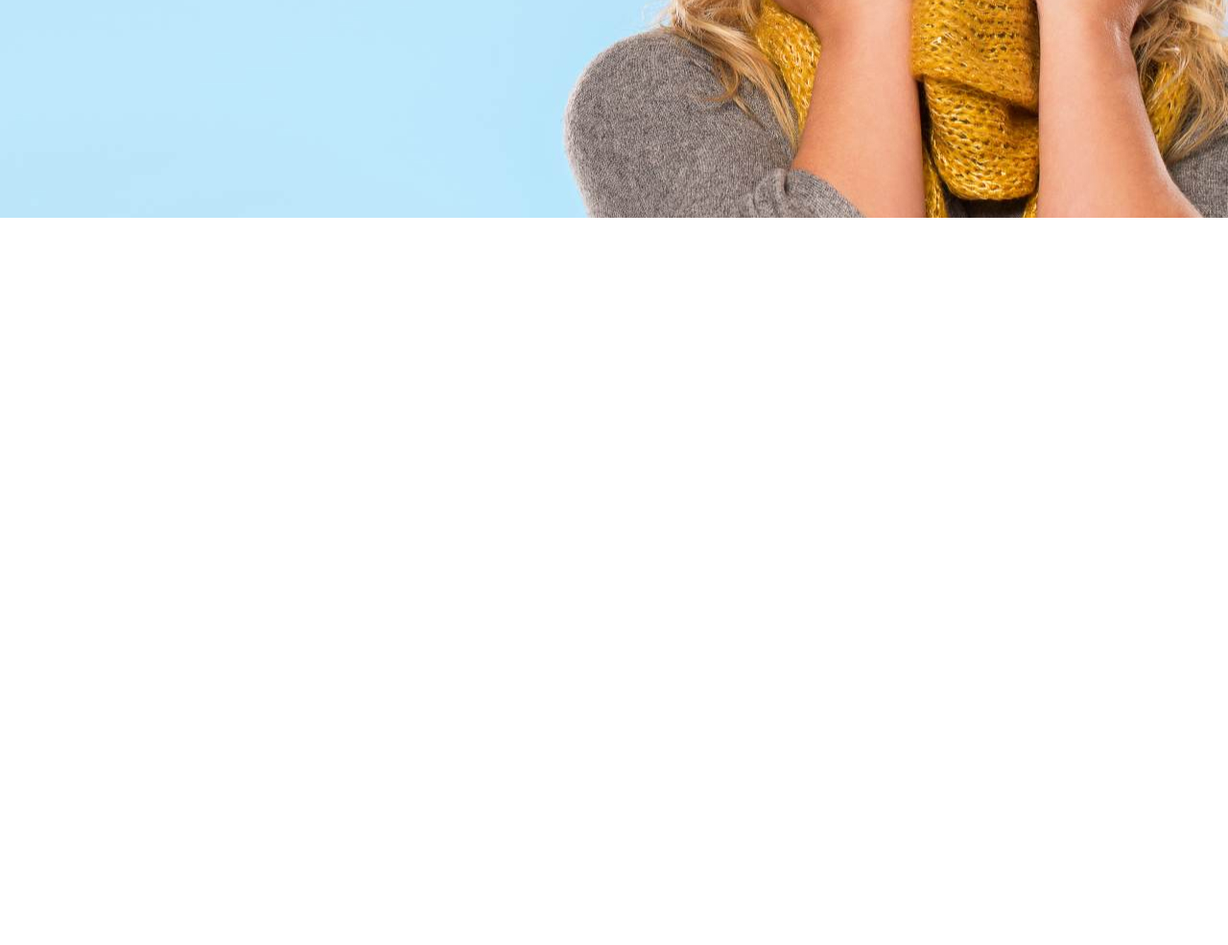
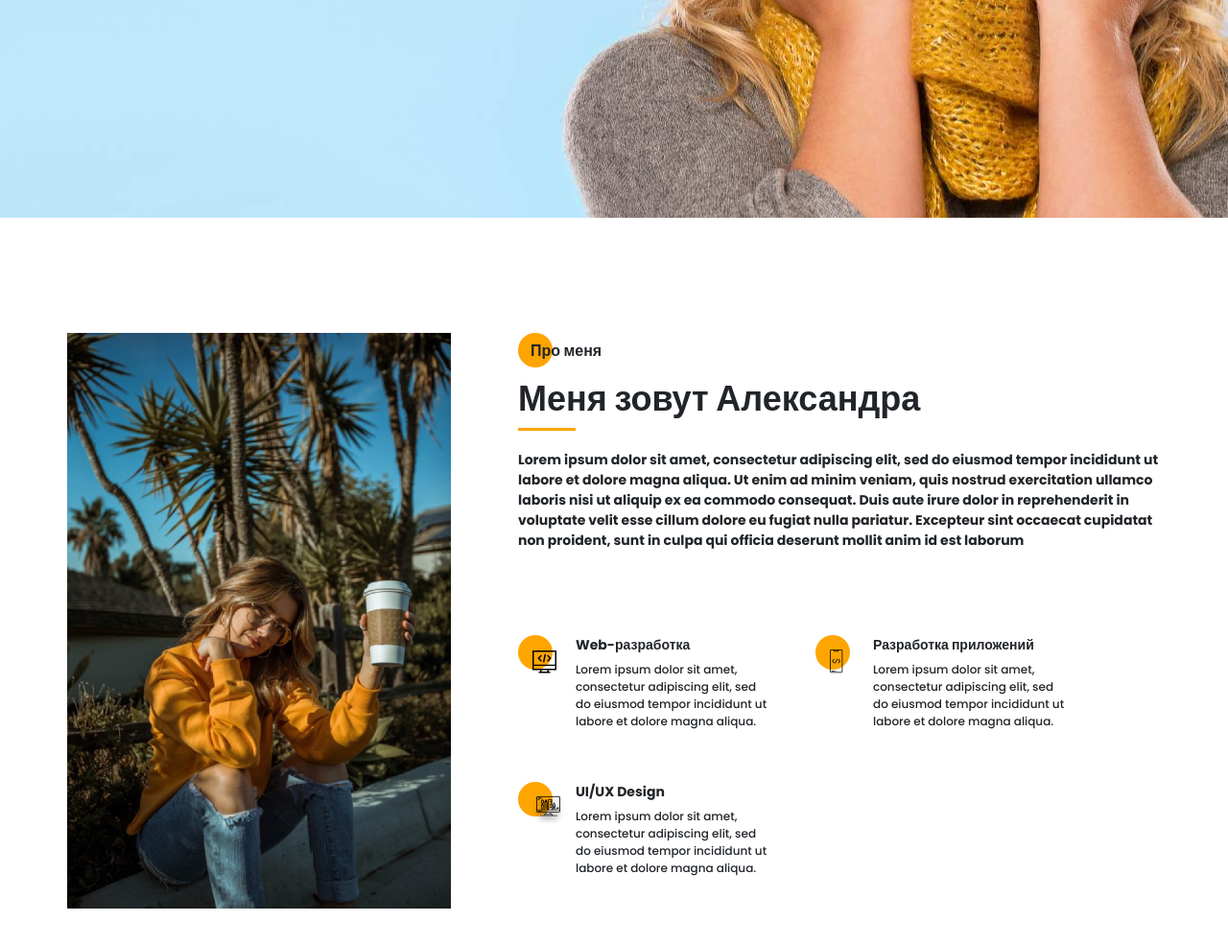
Before and after one commit to prostokal/prostokal.github.io, a plain HTML site: page src/index.html in a window 1280 px wide. Shown: the part 573-1558 px from the top of the page at 96% size. Before the commit the page ends 800 px from the top, so only its background shows below. Drawn offline with nearby package versions, Linux system fonts and the light colour scheme; files that its build step writes are made by us from their sources; files whose address does not match are found by name.

Commit message:
add,finished about section

```diff
--- a/src/index.html
+++ b/src/index.html
@@ -116,6 +116,49 @@
         </div>
     </section>
 
+    <section class="about">
+        <div class="container">
+            <div class="about__wrapper">
+                <div class="about__img"><img src="img/name/photo.jpg" alt="photo"></div>
+                <div class="about__descr">
+                <h2 class="about__me title_fz16">Про меня</h2>
+                <div class="title">Меня зовут Александра</div>
+                <div class="divider"></div>
+                <p class="title title_fz14 about__text">Lorem ipsum dolor sit amet, consectetur adipiscing elit, sed do eiusmod tempor incididunt ut labore et dolore magna aliqua. Ut enim ad minim veniam, quis nostrud exercitation ullamco laboris nisi ut aliquip ex ea commodo consequat. Duis aute irure dolor in reprehenderit in voluptate velit esse cillum dolore eu fugiat nulla pariatur. Excepteur sint occaecat cupidatat non proident, sunt in culpa qui officia deserunt mollit anim id est laborum</p>
+                </div>
+                <div class="about__skills">
+                    <div class="about__skills-item">
+                        <div class="about__skills-circle">
+                            <img src="icons/name/web-development.svg" alt="web-dev">
+                        </div>
+                        <div>
+                                <div class="title title_fz14">Web-разработка</div>
+                                <div class="about__skills-text">Lorem ipsum dolor sit amet, consectetur adipiscing elit, sed do eiusmod tempor incididunt ut labore et dolore magna aliqua.</div>
+                        </div>
+                    </div>
+                    <div class="about__skills-item">
+                        <div class="about__skills-circle">
+                            <img src="icons/name/mobile-dev.svg" alt="web-dev">
+                        </div>
+                        <div>
+                                <div class="title title_fz14">Разработка приложений</div>
+                                <div class="about__skills-text">Lorem ipsum dolor sit amet, consectetur adipiscing elit, sed do eiusmod tempor incididunt ut labore et dolore magna aliqua.</div>
+                        </div>
+                    </div>
+                    <div class="about__skills-item">
+                        <div class="about__skills-circle">
+                            <img src="icons/name/Design.svg" alt="web-dev">
+                        </div>
+                        <div>
+                                <div class="title title_fz14">UI/UX Design</div>
+                                <div class="about__skills-text">Lorem ipsum dolor sit amet, consectetur adipiscing elit, sed do eiusmod tempor incididunt ut labore et dolore magna aliqua.</div>
+                        </div>
+                    </div>
+                </div>
+            </div>
+    </div>
+    </section>
+
     <script src="js/script.js"></script>
 </body>
 </html>
--- /dev/null
+++ b/src/sass/blocks/_about.scss
@@ -0,0 +1,59 @@
+.about {
+    padding: 120px 0;
+    &__wrapper {
+        display: grid;
+        grid-template-columns: 400px 670px;
+        grid-template-rows: minmax(245px, auto) minmax(255px, auto);
+        grid-auto-rows: minmax(245px, auto);
+        column-gap: 70px;
+        row-gap: 40px;
+    }
+    &__img {
+        grid-row: 1 / 3;
+        img {
+            width: 100%;
+        }
+    }
+    &__me {
+        position: relative;
+        @include before_circle;
+        padding-left: 13px;
+        padding-top: 1px;
+    }
+    &__descr {
+        padding-top: 6px;
+        .divider {
+            margin-top: 0;
+        }
+    }
+    &__text {
+        margin-top: 20px;
+        font-size: 14px;
+        line-height: 21px;
+    }
+    &__skills {
+        display: grid;
+        grid-template: repeat(2, minmax(115px, auto)) / repeat(2, 260px);
+        grid-auto-rows: 1fr;
+        column-gap: 50px;
+        row-gap: 20px;
+        &-item {
+            display: grid;
+            grid-template-columns: 40px 200px;
+            column-gap: 20px;
+        }
+        &-circle {
+            position: relative;
+            padding: 15px 0 0 15px;
+            @include before_circle;
+            &:before {
+                top: 0;
+            }
+        }
+        &-text {
+            margin-top: 6px;
+            font-size: 12px;
+            line-height: 18px;
+        }
+    }
+}
--- a/src/sass/blocks/_title.scss
+++ b/src/sass/blocks/_title.scss
@@ -10,8 +10,13 @@
     &_fz16 {
         font-size: 16px;
         line-height: 24px;
+        font-weight: bold;
     }
     &_fz48 {
         font-size: 48px;
     }
+    &_fz36 {
+        font-size: 36px;
+        line-height: normal;
+    }
 }
--- a/src/sass/style.scss
+++ b/src/sass/style.scss
@@ -14,8 +14,17 @@
     margin: 0 auto;
 }
 
+.divider {
+    height: 3px;
+    width: 60px;
+    background: $main-color;
+    margin: 4px 0 20px 0;
+    margin-top: 25px;
+}
+
 @import "blocks/promo";
 @import "blocks/title";
 @import "blocks/button";
 @import "blocks/sidepanel";
 @import "blocks/menu";
+@import "blocks/about";
```
Also changed, not shown: dist/index.html (+1 -1 lines), dist/css/style.min.css, dist/icons/name/Design.svg (added), src/icons/name/Design.svg (added).
